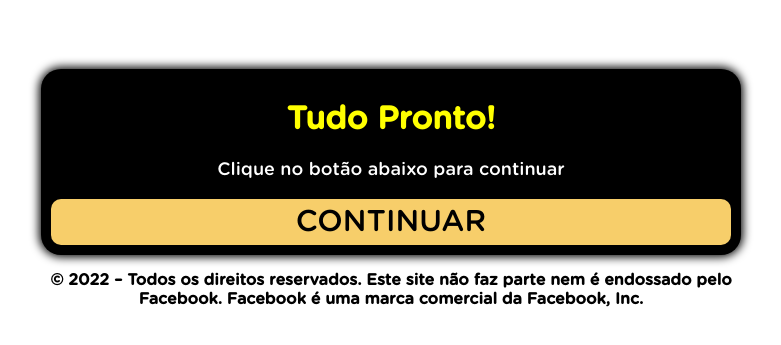
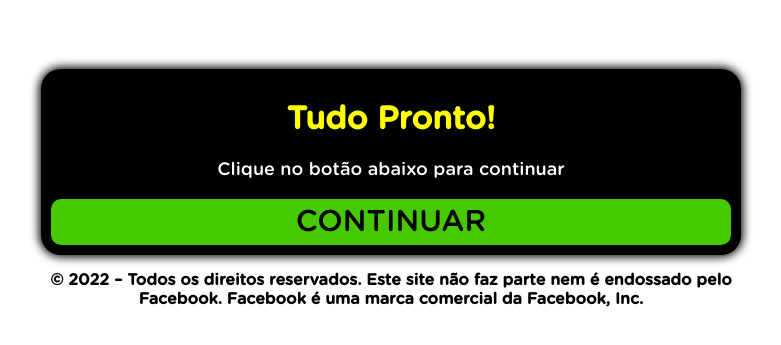
Before and after one commit to JNviavasaude/vivasaude1.online, a plain HTML site: page ps/index.html in a window 1280 px wide. Shown: the part 203-548 px from the top of the page, without its empty margins (249-1030 px from the left). Drawn offline with Linux system fonts and the light colour scheme; a script that the page names is missing.

Commit message:
Update style.css

```diff
--- a/ps/style.css
+++ b/ps/style.css
@@ -44,7 +44,7 @@ body {
 	border-radius: 10px;
 	padding: 5px 10px;
 	font-size: 30px;
-	background-color: #f7ce6a;
+	background-color: #46c900;
 	outline: none;
 	color: black;
 	text-decoration: none;
```
